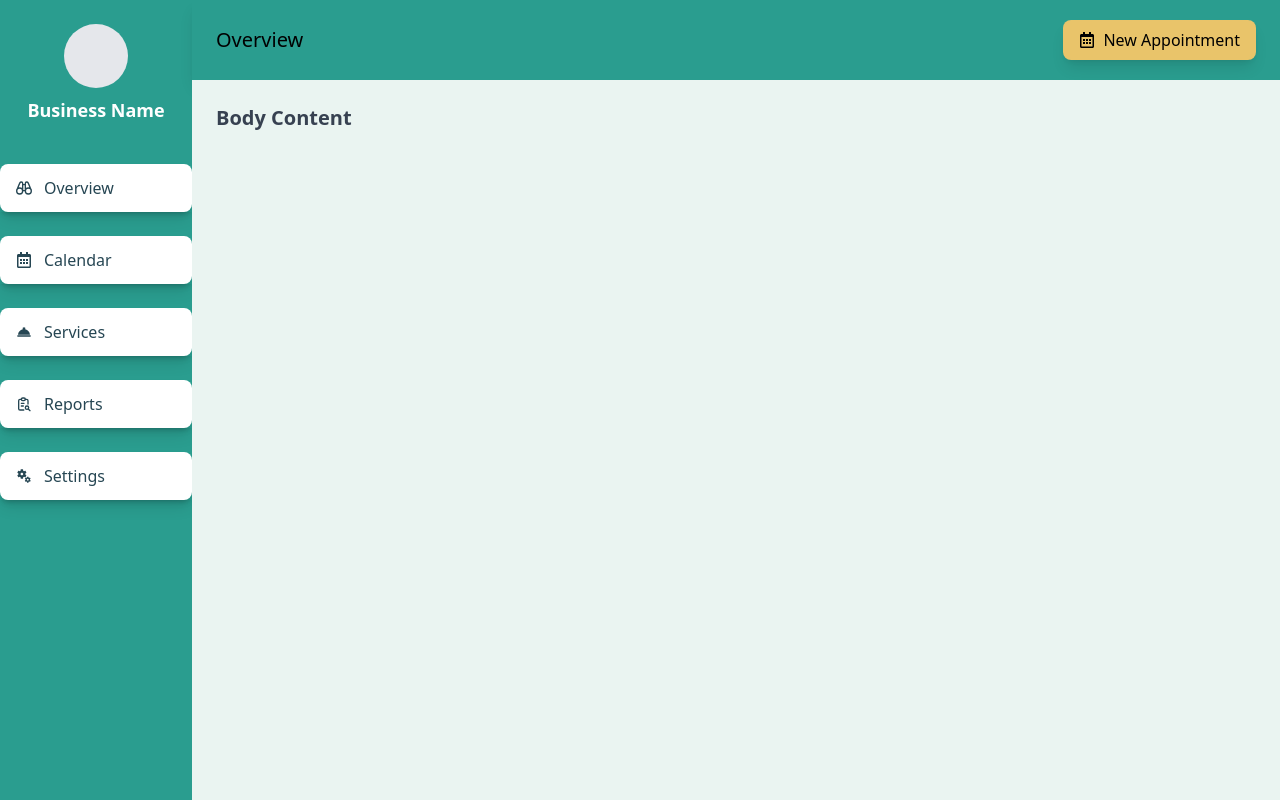
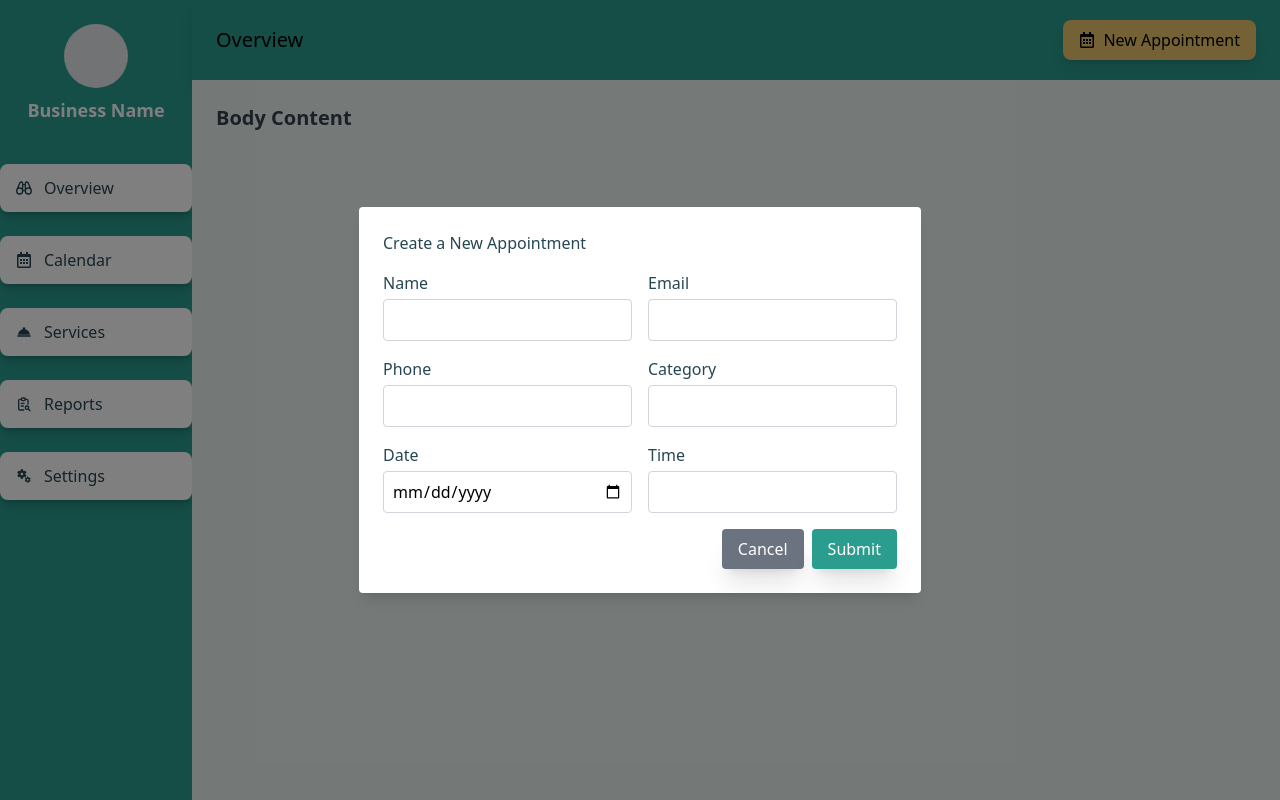
Before and after one commit to ItzYaboiiJoe/AppointmentApp, a React (Vite) app: page / in a window 1280 px wide. Both pictures are taken after a click on the button "New Appointment". Built offline with nearby package versions, Linux system fonts and the light colour scheme; no server answers.

Commit message:
Created a new modal for creating appointments and linked to the button on the top navbar. Modal not connected to firebase yet!

```diff
--- a/src/Components/AddNewCardModal.jsx
+++ b/src/Components/AddNewCardModal.jsx
@@ -105,6 +105,7 @@ function AddNewCardModal({ onClose }) {
             <textarea
               className="w-full p-2 border border-gray-300 rounded mt-1"
               name="Description"
+              rows={4}
               value={service.Description}
               onChange={handleChange}
               required
--- a/src/Components/AdminTopNavbar.jsx
+++ b/src/Components/AdminTopNavbar.jsx
@@ -1,13 +1,31 @@
 import { FaRegCalendarAlt } from "react-icons/fa";
+import NewAppointmentModal from "./NewAppointmentModal";
+import { useState } from "react";
 
 function AdminTopNavbar({ pageTitle }) {
+  const [isNewAppointmentModalOpen, setIsNewAppointmentModalOpen] =
+    useState(false);
+
+  function handleNewAppointmentOpenModal() {
+    return setIsNewAppointmentModalOpen(true);
+  }
+
+  function handleNewAppointmentCloseModal() {
+    return setIsNewAppointmentModalOpen(false);
+  }
   return (
     <header className="w-full bg-Primary h-20 flex items-center justify-between px-6 shadow-lg">
       <h1 className="text-black text-xl font-medium">{pageTitle}</h1>
-      <button className="flex items-center bg-[#E9C46A] text-black px-4 py-2 rounded-lg hover:bg-[#F4A261] shadow-lg hover:shadow-2xl">
+      <button
+        className="flex items-center bg-[#E9C46A] text-black px-4 py-2 rounded-lg hover:bg-[#F4A261] shadow-lg hover:shadow-2xl"
+        onClick={handleNewAppointmentOpenModal}
+      >
         <FaRegCalendarAlt className="mr-2" />
         New Appointment
       </button>
+      {isNewAppointmentModalOpen && (
+        <NewAppointmentModal onClose={handleNewAppointmentCloseModal} />
+      )}
     </header>
   );
 }
--- /dev/null
+++ b/src/Components/NewAppointmentModal.jsx
@@ -0,0 +1,90 @@
+function NewAppointmentModal({ onClose }) {
+  return (
+    <div className="fixed inset-0 bg-black bg-opacity-50 flex justify-center items-center">
+      <div className="bg-white p-6 rounded shadow-lg">
+        <h2 className="ext-xl mb-4 text-IconColor">Create a New Appointment</h2>
+        <form>
+          <div className="grid grid-cols-2 gap-4 mb-4">
+            {/* Name */}
+            <div>
+              <label className="block text-IconColor">Name</label>
+              <input
+                type="text"
+                className="w-full p-2 border border-gray-300 rounded mt-1"
+                required
+              />
+            </div>
+            {/* Email*/}
+            <div>
+              <label className="block text-IconColor">Email</label>
+              <input
+                type="text"
+                className="w-full p-2 border border-gray-300 rounded mt-1"
+                required
+              />
+            </div>
+          </div>
+          <div className="grid grid-cols-2 gap-4 mb-4">
+            {/* Phone */}
+            <div>
+              <label className="block text-IconColor">Phone</label>
+              <input
+                type="text"
+                className="w-full p-2 border border-gray-300 rounded mt-1"
+                required
+              />
+            </div>
+            {/* Category */}
+            <div>
+              <label className="block text-IconColor">Category</label>
+              <input
+                className="w-full p-2 border border-gray-300 rounded mt-1"
+                type={"text"}
+                required
+              />
+            </div>
+          </div>
+          <div className="grid grid-cols-2 gap-4 mb-4">
+            {/* Date */}
+            <div>
+              <label className="block text-IconColor">Date</label>
+              <input
+                type="date"
+                className="w-full p-2 border border-gray-300 rounded mt-1"
+                required
+              />
+            </div>
+            {/* Time */}
+            <div>
+              <label className="block text-IconColor">Time</label>
+              <input
+                type="{text}"
+                className="w-full p-2 border border-gray-300 rounded mt-1"
+                required
+              />
+            </div>
+          </div>
+          {/* Submit and Cancel Buttons */}
+          <div className="flex justify-end">
+            <button
+              type="button"
+              onClick={onClose}
+              className="bg-gray-500 text-white px-4 py-2 rounded mr-2 hover:bg-gray-700 shadow-xl"
+            >
+              Cancel
+            </button>
+            <button
+              type="button"
+              onClick={onClose}
+              className="bg-Primary text-white px-4 py-2 rounded hover:bg-[#1e6f65] shadow-xl"
+            >
+              Submit
+            </button>
+          </div>
+        </form>
+      </div>
+    </div>
+  );
+}
+
+export default NewAppointmentModal;
```
